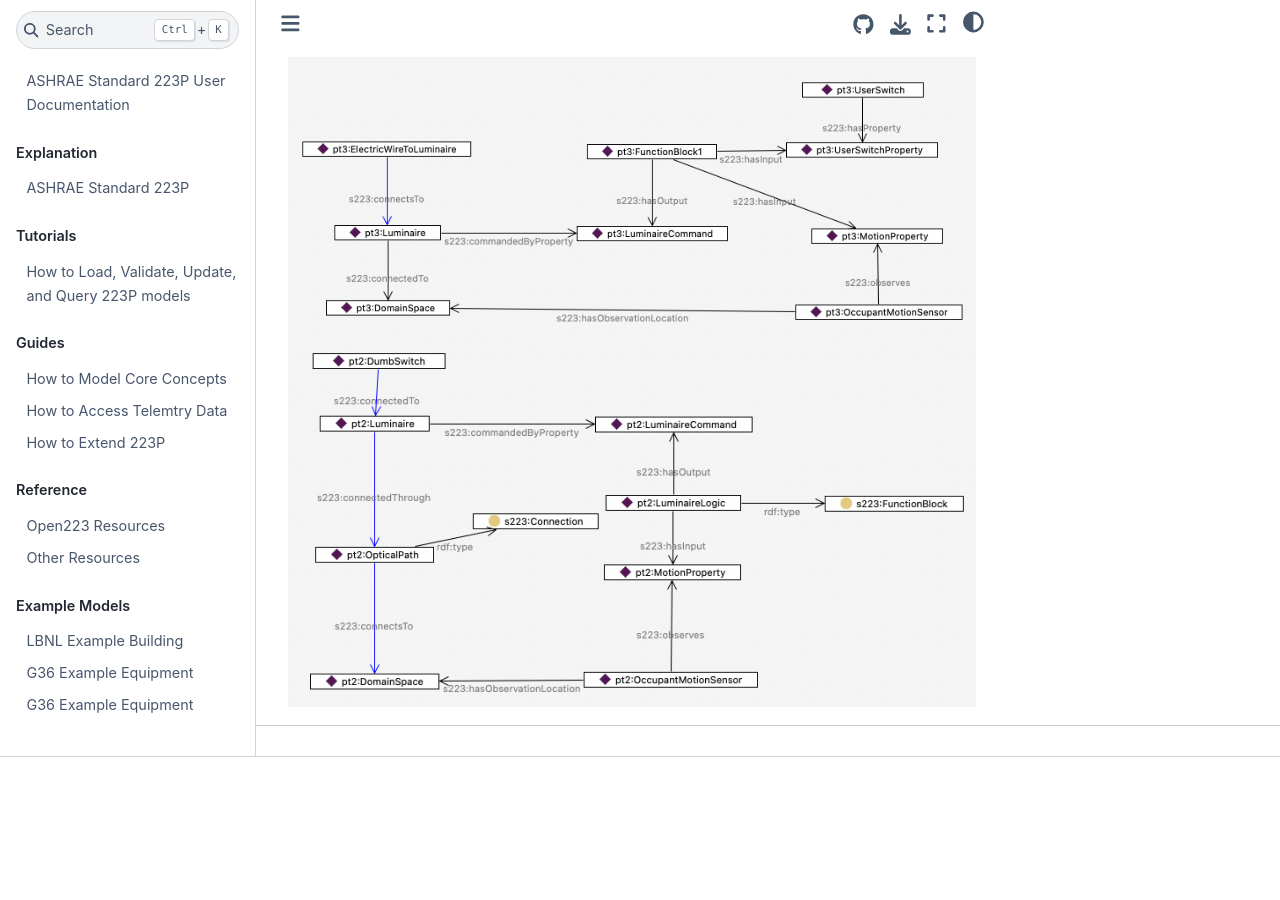
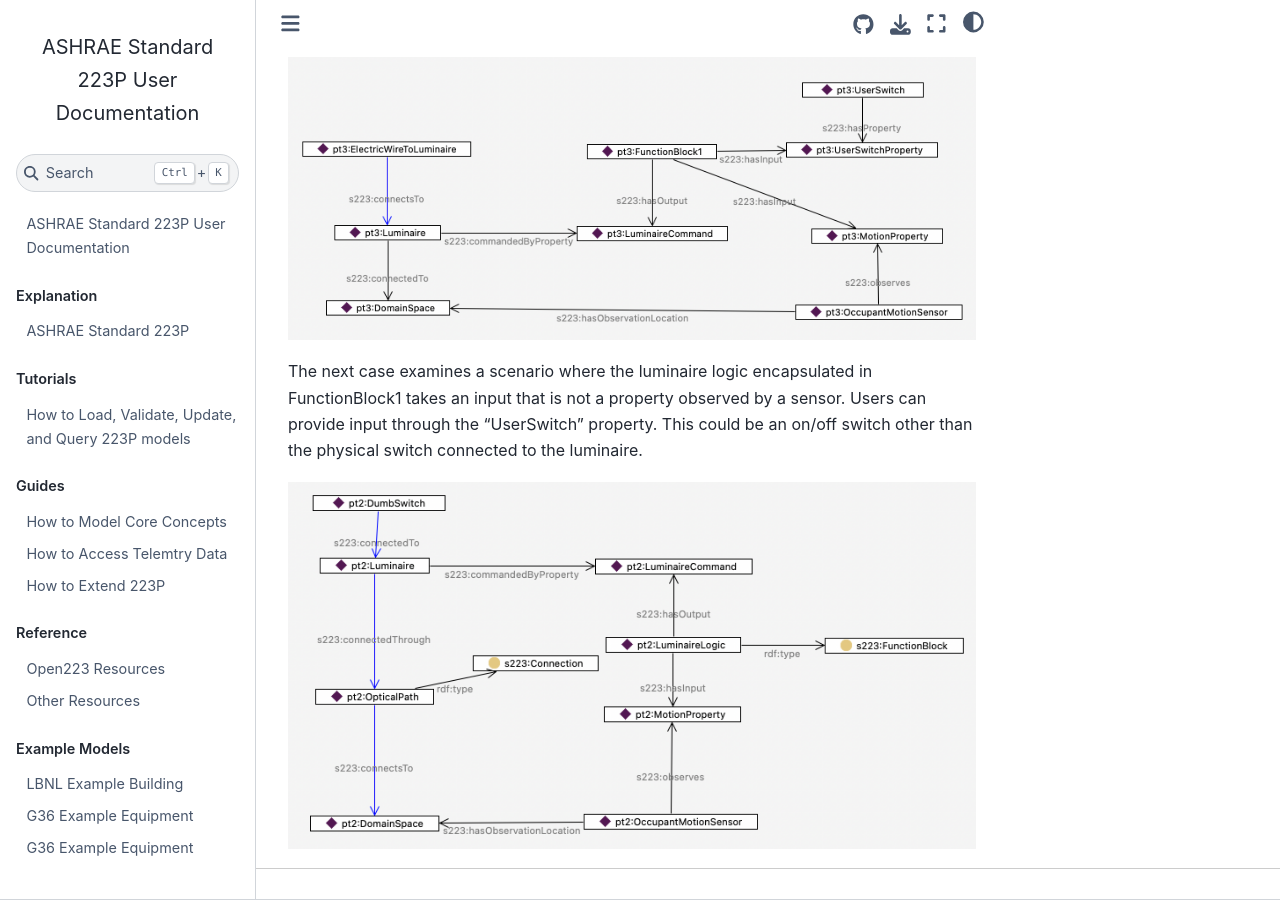
Before and after one commit to open223/docs.open223.info, a Jupyter Book: the page built from guides/design-patterns.md, in a window 1280 px wide and 900 px high, scrolled down 2888 px. Built offline with Jupyter Book 1.0.4 settings and Sphinx 7.4.7 and the Sphinx Book theme 1.1.4, drawn with Linux system fonts in a browser that asks for light colours; before the commit the page ends 3645 px from its top, so only the background shows below that.

Commit message:
added last example

```diff
--- a/guides/design-patterns.md
+++ b/guides/design-patterns.md
@@ -28,4 +28,7 @@
 The next three examples showcase how FunctionBlocks, as logical constructs, are implemented in the standard. The following example demonstrates how a luminaire can be controlled based on motion occupancy sensing. The LuminaireLogic FunctionBlock takes motion as an input property and provides the luminaire command as the output to the luminaire.
 
 ![UserSwitch](images/guides-UserSwitch.png)
+
+The next case examines a scenario where the luminaire logic encapsulated in FunctionBlock1 takes an input that is not a property observed by a sensor. Users can provide input through the "UserSwitch" property. This could be an on/off switch other than the physical switch connected to the luminaire.
+
 ![DumbSwitch](images/guides-DumbSwitch.png)
```
